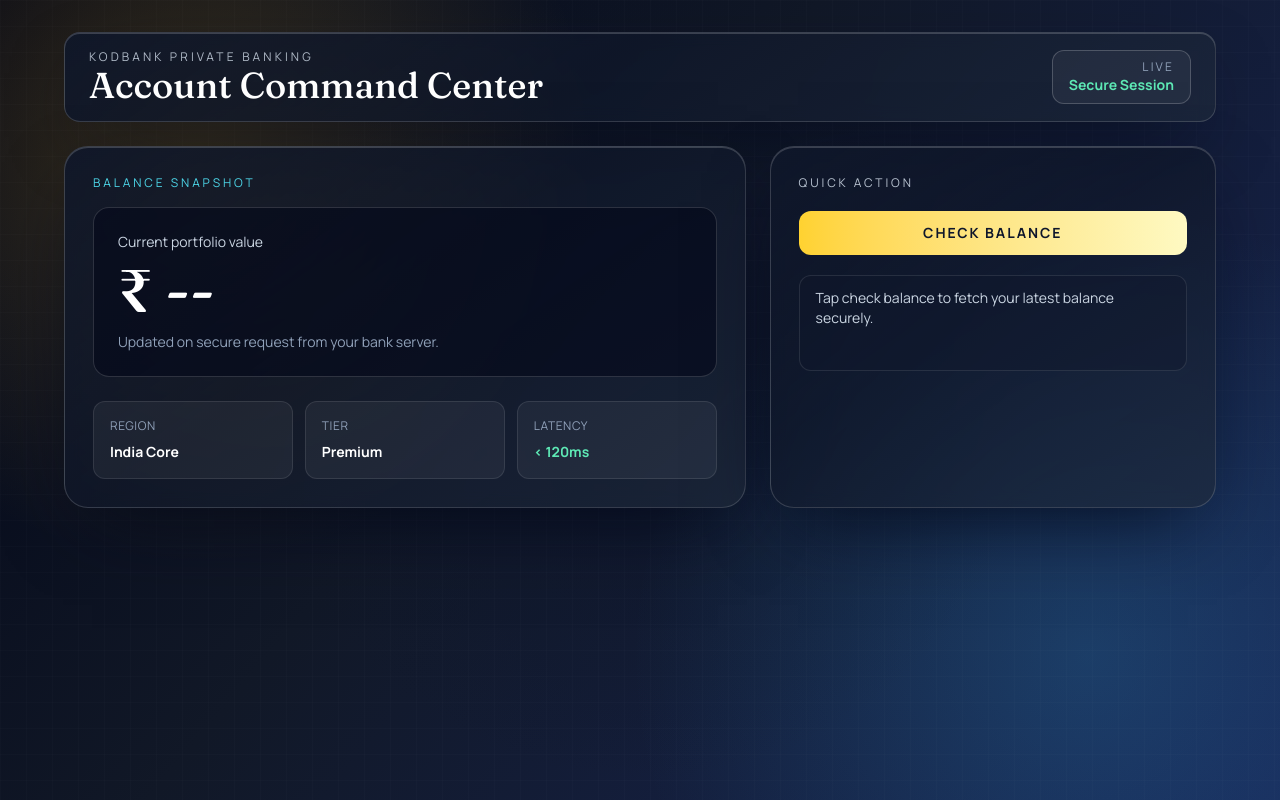
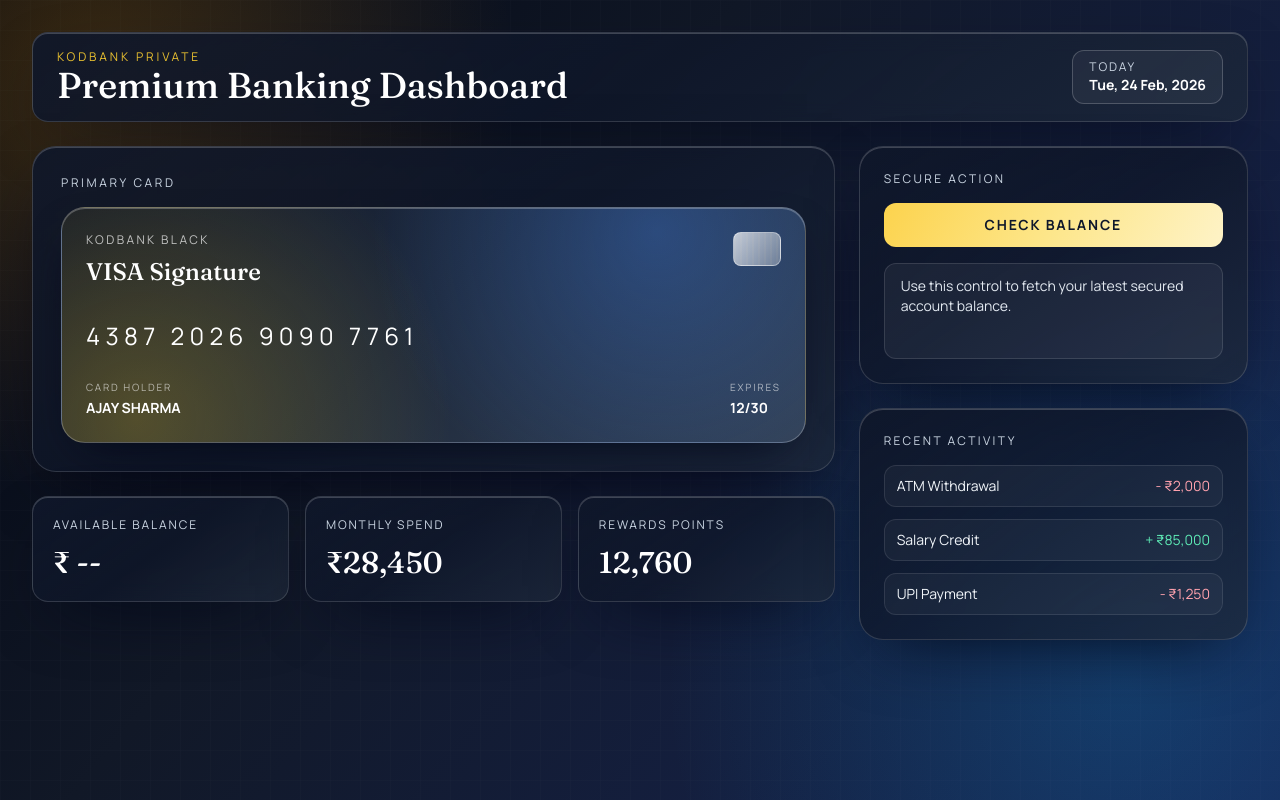
Before and after one commit to AjayS0708/KoddBankkk, a React (Vite) app: page /dashboard in a window 1280 px wide. Built offline with nearby package versions, Linux system fonts and the light colour scheme.

Commit message:
Rebuild dashboard with real banking card-first layout

```diff
--- a/src/index.css
+++ b/src/index.css
@@ -9,39 +9,108 @@
   font-family: "Fraunces", serif;
 }
 
-.dashboard-shell {
+.banking-shell {
   background:
-    radial-gradient(circle at 15% 20%, rgba(251, 191, 36, 0.2), transparent 32%),
-    radial-gradient(circle at 85% 82%, rgba(56, 189, 248, 0.18), transparent 36%),
-    radial-gradient(circle at 50% 48%, rgba(15, 23, 42, 0.8), transparent 52%),
-    linear-gradient(130deg, #020617 0%, #111827 42%, #172554 100%);
+    radial-gradient(circle at 8% 10%, rgba(245, 158, 11, 0.22), transparent 30%),
+    radial-gradient(circle at 88% 85%, rgba(14, 165, 233, 0.2), transparent 35%),
+    linear-gradient(130deg, #030712 0%, #111827 38%, #172554 100%);
 }
 
-.dashboard-noise {
+.banking-grid-overlay {
   position: absolute;
   inset: 0;
-  opacity: 0.08;
+  opacity: 0.06;
   background-image:
-    linear-gradient(rgba(255, 255, 255, 0.18) 1px, transparent 1px),
-    linear-gradient(90deg, rgba(255, 255, 255, 0.18) 1px, transparent 1px);
-  background-size: 26px 26px;
+    linear-gradient(rgba(255, 255, 255, 0.22) 1px, transparent 1px),
+    linear-gradient(90deg, rgba(255, 255, 255, 0.22) 1px, transparent 1px);
+  background-size: 30px 30px;
   pointer-events: none;
 }
 
-.premium-panel {
+.glass-panel {
   position: relative;
-  z-index: 1;
-  border: 1px solid rgba(255, 255, 255, 0.16);
+  border: 1px solid rgba(255, 255, 255, 0.15);
   background: linear-gradient(
     145deg,
-    rgba(15, 23, 42, 0.9) 0%,
-    rgba(15, 23, 42, 0.68) 45%,
-    rgba(30, 41, 59, 0.7) 100%
+    rgba(15, 23, 42, 0.92) 0%,
+    rgba(15, 23, 42, 0.72) 50%,
+    rgba(30, 41, 59, 0.76) 100%
   );
   box-shadow:
-    inset 0 1px 0 rgba(255, 255, 255, 0.18),
-    0 28px 80px -28px rgba(2, 6, 23, 0.95);
-  backdrop-filter: blur(8px);
+    inset 0 1px 0 rgba(255, 255, 255, 0.2),
+    0 24px 70px -28px rgba(2, 6, 23, 0.95);
+  backdrop-filter: blur(10px);
+}
+
+.credit-card {
+  position: relative;
+  overflow: hidden;
+  border: 1px solid rgba(255, 255, 255, 0.25);
+  background:
+    radial-gradient(circle at 80% 10%, rgba(59, 130, 246, 0.32), transparent 45%),
+    radial-gradient(circle at 10% 90%, rgba(250, 204, 21, 0.26), transparent 45%),
+    linear-gradient(135deg, #0f172a 0%, #1e293b 48%, #334155 100%);
+  box-shadow:
+    inset 0 1px 0 rgba(255, 255, 255, 0.25),
+    0 20px 50px -22px rgba(2, 6, 23, 0.95);
+}
+
+.credit-card::after {
+  content: "";
+  position: absolute;
+  inset: 0;
+  background: linear-gradient(
+    120deg,
+    transparent 20%,
+    rgba(255, 255, 255, 0.16) 45%,
+    transparent 65%
+  );
+  transform: translateX(-60%);
+  animation: card-glint 6s ease-in-out infinite;
+}
+
+.chip {
+  width: 48px;
+  height: 34px;
+  border-radius: 8px;
+  background:
+    linear-gradient(125deg, rgba(255, 255, 255, 0.72), rgba(226, 232, 240, 0.35)),
+    repeating-linear-gradient(
+      90deg,
+      rgba(71, 85, 105, 0.4) 0,
+      rgba(71, 85, 105, 0.4) 2px,
+      transparent 2px,
+      transparent 6px
+    );
+  border: 1px solid rgba(255, 255, 255, 0.4);
+}
+
+.premium-cta {
+  position: relative;
+  overflow: hidden;
+  background: linear-gradient(120deg, #fcd34d, #fde68a, #fef3c7);
+}
+
+.premium-cta::after {
+  content: "";
+  position: absolute;
+  top: -120%;
+  left: -20%;
+  width: 26%;
+  height: 340%;
+  transform: rotate(22deg);
+  background: linear-gradient(to right, transparent, rgba(255, 255, 255, 0.75), transparent);
+  animation: cta-shine 3s ease-in-out infinite;
+}
+
+.activity-row {
+  display: flex;
+  align-items: center;
+  justify-content: space-between;
+  border: 1px solid rgba(255, 255, 255, 0.1);
+  background: rgba(255, 255, 255, 0.04);
+  border-radius: 12px;
+  padding: 10px 12px;
 }
 
 .button-shine {
@@ -69,3 +138,24 @@
     left: 120%;
   }
 }
+
+@keyframes card-glint {
+  0% {
+    transform: translateX(-70%);
+  }
+  40% {
+    transform: translateX(110%);
+  }
+  100% {
+    transform: translateX(110%);
+  }
+}
+
+@keyframes cta-shine {
+  0% {
+    left: -30%;
+  }
+  100% {
+    left: 130%;
+  }
+}
--- a/src/pages/Dashboard.jsx
+++ b/src/pages/Dashboard.jsx
@@ -1,4 +1,4 @@
-import { useEffect, useState } from 'react'
+import { useEffect, useMemo, useState } from 'react'
 import Confetti from 'react-confetti'
 import axiosInstance from '../api/axios.js'
 
@@ -7,6 +7,7 @@
   const [messageType, setMessageType] = useState('')
   const [isLoading, setIsLoading] = useState(false)
   const [showConfetti, setShowConfetti] = useState(false)
+  const [balance, setBalance] = useState(null)
   const [windowSize, setWindowSize] = useState({
     width: typeof window !== 'undefined' ? window.innerWidth : 0,
     height: typeof window !== 'undefined' ? window.innerHeight : 0,
@@ -24,12 +25,25 @@
     return () => window.removeEventListener('resize', handleResize)
   }, [])
 
+  const currentDate = useMemo(
+    () =>
+      new Date().toLocaleDateString('en-IN', {
+        weekday: 'short',
+        day: '2-digit',
+        month: 'short',
+        year: 'numeric',
+      }),
+    [],
+  )
+
   const handleCheckBalance = async () => {
     setIsLoading(true)
 
     try {
       const response = await axiosInstance.get('/check-balance')
-      setMessage(`🎉 Your balance is ₹${response.data.balance}`)
+      const fetchedBalance = response.data.balance
+      setBalance(fetchedBalance)
+      setMessage(`🎉 Your balance is ₹${fetchedBalance}`)
       setMessageType('success')
       setShowConfetti(true)
       setTimeout(() => {
@@ -44,85 +58,134 @@
   }
 
   return (
-    <div className="dashboard-shell relative min-h-screen overflow-hidden px-4 py-8 text-slate-100">
+    <div className="banking-shell relative min-h-screen overflow-hidden px-4 py-8 text-slate-100 md:px-8">
       {showConfetti ? (
         <Confetti width={windowSize.width} height={windowSize.height} />
       ) : null}
 
-      <div className="dashboard-noise" />
+      <div className="banking-grid-overlay" />
 
-      <div className="mx-auto flex w-full max-w-6xl flex-col gap-6">
-        <header className="premium-panel flex items-center justify-between rounded-2xl px-6 py-4">
+      <div className="relative z-10 mx-auto w-full max-w-7xl">
+        <header className="glass-panel mb-6 flex flex-wrap items-center justify-between gap-4 rounded-2xl px-6 py-4">
           <div>
-            <p className="text-xs uppercase tracking-[0.26em] text-slate-300/85">
-              KodBank Private Banking
+            <p className="text-xs uppercase tracking-[0.24em] text-amber-300/90">
+              KodBank Private
             </p>
             <h1 className="font-display text-3xl text-white md:text-4xl">
-              Account Command Center
+              Premium Banking Dashboard
             </h1>
           </div>
-          <div className="rounded-xl border border-white/20 bg-white/5 px-4 py-2 text-right">
-            <p className="text-xs uppercase tracking-[0.18em] text-slate-400">Live</p>
-            <p className="text-sm font-semibold text-emerald-300">Secure Session</p>
+          <div className="rounded-xl border border-white/20 bg-white/5 px-4 py-2">
+            <p className="text-xs uppercase tracking-[0.16em] text-slate-300">Today</p>
+            <p className="text-sm font-semibold text-white">{currentDate}</p>
           </div>
         </header>
 
-        <main className="grid gap-6 md:grid-cols-5">
-          <section className="premium-panel rounded-3xl p-7 md:col-span-3">
-            <p className="text-xs uppercase tracking-[0.24em] text-cyan-300/90">
-              Balance Snapshot
+        <main className="grid gap-6 xl:grid-cols-12">
+          <section className="space-y-6 xl:col-span-8">
+            <div className="glass-panel rounded-3xl p-6 md:p-7">
+              <p className="text-xs uppercase tracking-[0.22em] text-slate-300">
+                Primary Card
               </p>
-            <div className="mt-4 rounded-2xl border border-white/15 bg-slate-950/55 p-6">
-              <p className="text-sm text-slate-300">Current portfolio value</p>
-              <p className="mt-2 font-display text-5xl text-white md:text-6xl">
-                {messageType === 'success'
-                  ? message.replace('🎉 Your balance is ', '')
-                  : '₹ --'}
+              <div className="credit-card mt-4 rounded-3xl p-6">
+                <div className="flex items-start justify-between">
+                  <div>
+                    <p className="text-xs uppercase tracking-[0.2em] text-white/70">
+                      KodBank Black
                     </p>
-              <p className="mt-3 text-sm text-slate-400">
-                Updated on secure request from your bank server.
+                    <p className="mt-2 font-display text-2xl text-white">VISA Signature</p>
+                  </div>
+                  <div className="chip" />
+                </div>
+                <p className="mt-8 text-2xl tracking-[0.22em] text-white">
+                  4387 2026 9090 7761
                 </p>
+                <div className="mt-7 flex items-end justify-between text-sm">
+                  <div>
+                    <p className="text-[10px] uppercase tracking-[0.18em] text-white/60">
+                      Card Holder
+                    </p>
+                    <p className="mt-1 font-semibold text-white">AJAY SHARMA</p>
+                  </div>
+                  <div>
+                    <p className="text-[10px] uppercase tracking-[0.18em] text-white/60">
+                      Expires
+                    </p>
+                    <p className="mt-1 font-semibold text-white">12/30</p>
+                  </div>
+                </div>
+              </div>
             </div>
 
-            <div className="mt-6 grid gap-3 sm:grid-cols-3">
-              <div className="rounded-xl border border-white/10 bg-white/5 p-4">
-                <p className="text-xs uppercase tracking-wider text-slate-400">Region</p>
-                <p className="mt-2 text-sm font-semibold text-white">India Core</p>
-              </div>
-              <div className="rounded-xl border border-white/10 bg-white/5 p-4">
-                <p className="text-xs uppercase tracking-wider text-slate-400">Tier</p>
-                <p className="mt-2 text-sm font-semibold text-white">Premium</p>
-              </div>
-              <div className="rounded-xl border border-white/10 bg-white/5 p-4">
-                <p className="text-xs uppercase tracking-wider text-slate-400">Latency</p>
-                <p className="mt-2 text-sm font-semibold text-emerald-300">&lt; 120ms</p>
-              </div>
+            <div className="grid gap-4 md:grid-cols-3">
+              <article className="glass-panel rounded-2xl p-5">
+                <p className="text-xs uppercase tracking-[0.16em] text-slate-300">
+                  Available Balance
+                </p>
+                <p className="mt-3 font-display text-3xl text-white">
+                  {balance !== null ? `₹${balance}` : '₹ --'}
+                </p>
+              </article>
+              <article className="glass-panel rounded-2xl p-5">
+                <p className="text-xs uppercase tracking-[0.16em] text-slate-300">
+                  Monthly Spend
+                </p>
+                <p className="mt-3 font-display text-3xl text-white">₹28,450</p>
+              </article>
+              <article className="glass-panel rounded-2xl p-5">
+                <p className="text-xs uppercase tracking-[0.16em] text-slate-300">
+                  Rewards Points
+                </p>
+                <p className="mt-3 font-display text-3xl text-white">12,760</p>
+              </article>
             </div>
           </section>
 
-          <section className="premium-panel rounded-3xl p-7 md:col-span-2">
-            <p className="text-xs uppercase tracking-[0.24em] text-slate-300/90">
-              Quick Action
+          <section className="space-y-6 xl:col-span-4">
+            <div className="glass-panel rounded-3xl p-6">
+              <p className="text-xs uppercase tracking-[0.2em] text-slate-300">
+                Secure Action
               </p>
               <button
                 type="button"
                 onClick={handleCheckBalance}
                 disabled={isLoading}
-              className="button-shine mt-5 w-full rounded-xl bg-gradient-to-r from-amber-300 via-amber-200 to-yellow-100 px-5 py-3 text-sm font-bold uppercase tracking-[0.14em] text-slate-900 transition hover:scale-[1.01] disabled:cursor-not-allowed disabled:opacity-70"
+                className="premium-cta mt-4 w-full rounded-xl px-5 py-3 text-sm font-bold uppercase tracking-[0.13em] text-slate-900 transition hover:scale-[1.01] disabled:cursor-not-allowed disabled:opacity-70"
               >
                 {isLoading ? 'Checking...' : 'Check Balance'}
               </button>
 
               <div
-              className={`mt-5 min-h-24 rounded-xl border px-4 py-3 text-sm ${
+                className={`mt-4 min-h-24 rounded-xl border px-4 py-3 text-sm ${
                   messageType === 'success'
-                  ? 'border-emerald-300/40 bg-emerald-500/10 text-emerald-200'
+                    ? 'border-emerald-300/40 bg-emerald-500/10 text-emerald-100'
                     : messageType === 'error'
-                    ? 'border-rose-300/35 bg-rose-500/10 text-rose-200'
-                    : 'border-white/10 bg-slate-900/40 text-slate-300'
+                      ? 'border-rose-300/35 bg-rose-500/10 text-rose-100'
+                      : 'border-white/12 bg-white/5 text-slate-200'
                 }`}
               >
-              {message || 'Tap check balance to fetch your latest balance securely.'}
+                {message || 'Use this control to fetch your latest secured account balance.'}
+              </div>
+            </div>
+
+            <div className="glass-panel rounded-3xl p-6">
+              <p className="text-xs uppercase tracking-[0.2em] text-slate-300">
+                Recent Activity
+              </p>
+              <ul className="mt-4 space-y-3 text-sm">
+                <li className="activity-row">
+                  <span>ATM Withdrawal</span>
+                  <span className="text-rose-300">- ₹2,000</span>
+                </li>
+                <li className="activity-row">
+                  <span>Salary Credit</span>
+                  <span className="text-emerald-300">+ ₹85,000</span>
+                </li>
+                <li className="activity-row">
+                  <span>UPI Payment</span>
+                  <span className="text-rose-300">- ₹1,250</span>
+                </li>
+              </ul>
             </div>
           </section>
         </main>
```
Also changed, not shown: 1 other file (tests, documents, lock files or other folders). Lines whose indentation alone changed are shown as unchanged.
